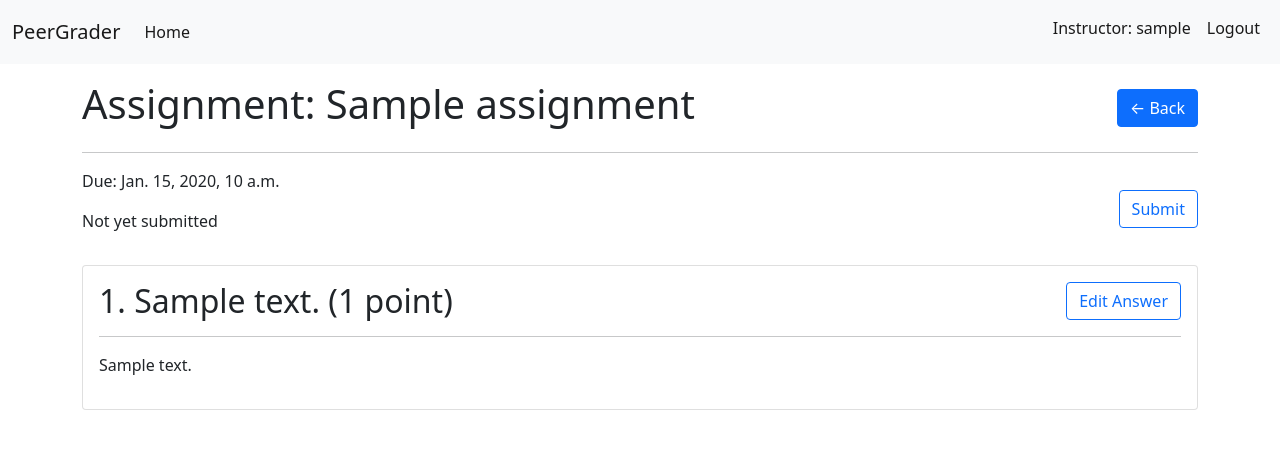
After one commit to andre-dom/PeerGrader, a Django app: a page that uses assignments/templates/review/edit_graded_assignment_view.html in a window 1280 px wide. The commit adds this page. Shown: the top 449 px of the page. Run offline with Django 3.2, Linux system fonts and the light colour scheme; a user stored in the database is signed in; tables that the repository leaves empty hold one stand-in row (values such as "Sample post").

Commit message:
peer review overview page added

```diff
--- a/assignments/models.py
+++ b/assignments/models.py
@@ -77,7 +77,7 @@ class Assignment(models.Model):
                     student = random.choice(students)
                 assignedStudents.append((student, ))
 
-                graded_assignment_submission = GradedAssignmentSubmission.objects.create(assignment_submission=assignment_submission, grader=student, assignment=self)
+                graded_assignment_submission = GradedAssignmentSubmission.objects.create(assignment_submission=assignment_submission, grader=student, assignment=self, index=len(student.peer_reviews.all())+1)
                 for question_submission in assignment_submission.question_submissions.all():
                     GradedQuestionSubmission.objects.create(GradedAssignmentSubmission=graded_assignment_submission, QuestionSubmission=question_submission)
 
@@ -139,11 +139,12 @@ class GradedAssignmentSubmission(models.Model):
                                on_delete=models.CASCADE,
                                limit_choices_to={'is_instructor': False}, )
     is_submitted = models.BooleanField(default=False)
+    index = models.IntegerField(validators=[MinValueValidator(1)])
 
 
 class GradedQuestionSubmission(models.Model):
     points = models.IntegerField(default=-1, )
     GradedAssignmentSubmission = models.ForeignKey('GradedAssignmentSubmission', related_name='graded_question_submissions',
                                                    on_delete=models.CASCADE, )
-    QuestionSubmission = models.ForeignKey('QuestionSubmission', related_name='graded_question_submissions',
+    question_submission = models.ForeignKey('QuestionSubmission', related_name='graded_question_submissions',
                                            on_delete=models.CASCADE, )
--- /dev/null
+++ b/assignments/templates/review/edit_graded_assignment_view.html
@@ -0,0 +1,45 @@
+{% extends "base.html" %}
+{% block content %}
+    <div>
+        <div class="d-flex justify-content-between align-items-center">
+            <h1>Assignment: {{ assignment.name }}</h1>
+            <a class="btn btn-primary" href="{% url 'courses:view_course' assignment.course.slug %}">← Back</a>
+        </div>
+        <hr>
+        <div class="d-flex justify-content-between align-items-center">
+            <div>
+                <p>Due: {{ assignment.due_date }}</p>
+                {% if assignment_submission.is_submitted %}
+                    <p>Last submitted at: {{ assignment_submission.submitted_at }}</p>
+                {% else %}
+                    <p>Not yet submitted</p>
+                {% endif %}
+            </div>
+            <a href="{% url 'assignments:submit_submission' assignment.slug %}"
+               class="btn btn-outline-primary">Submit</a>
+        </div>
+    </div>
+    {% if graded_question_submissions.all %}
+        {% for graded_question_submission in graded_question_submissions.all %}
+            <div class="card mt-3 p-3">
+                <div class="d-flex justify-content-between align-items-center">
+                    <div>
+                        <h2 class="d-inline">{{ graded_question_submission.question_submission.question.index }}. {{ graded_question_submission.question_submission.question.question_body }}
+                            ({{ graded_question_submission.question_submission.question.point_value }}
+                            point{{ graded_question_submission.question_submission.question.point_value|pluralize }})</h2>
+                    </div>
+                    <div>
+                        <a href="{% url 'assignments:edit_submission' assignment.slug question_submission.question.index %}"
+                           class="btn btn-outline-primary">Edit Answer</a>
+                    </div>
+                </div>
+                <hr>
+                <div>
+                    <p>{{ graded_question_submission.question_submission.answer_body }}</p>
+                </div>
+            </div>
+        {% endfor %}
+    {% else %}
+        <h3>There are no questions.</h3>
+    {% endif %}
+{% endblock content %}
--- a/assignments/urls.py
+++ b/assignments/urls.py
@@ -16,4 +16,5 @@ urlpatterns = [
          name='delete_question'),
     path('<slug:assignment_slug>/submission/<int:index>', assignments.views.question_submission_edit_view, name='edit_submission'),
     path('<slug:assignment_slug>/submission/submit', assignments.views.submit_submission_view, name='submit_submission'),
+    path('<slug:assignment_slug>/review/<int:index>', assignments.views.edit_graded_assignment_submission_view, name='edit_graded_assignment_submission_view'),
 ]
--- a/assignments/views.py
+++ b/assignments/views.py
@@ -313,6 +313,44 @@ class SubmitSubmission(UpdateView):
         return reverse_lazy('assignments:view_assignment', kwargs={'slug': self.kwargs['assignment_slug']})
 
 
+class EditGradedAssignmentSubmissionView(DetailView):
+    model = GradedAssignmentSubmission
+    template_name = 'review/edit_graded_assignment_view.html'
+    success_url = "/"
+
+    def get_object(self):
+        assignment = Assignment.objects.get(slug=self.kwargs['assignment_slug'])
+        graded_assignment_submissions = GradedAssignmentSubmission.objects.get(grader=self.request.user,
+                                                                               index=self.kwargs['index'],
+                                                                               assignment=assignment)
+        return graded_assignment_submissions
+
+    def get_context_data(self, **kwargs):
+        context = super(EditGradedAssignmentSubmissionView, self).get_context_data(**kwargs)
+        user = self.request.user
+        assignment = Assignment.objects.get(slug=self.kwargs['assignment_slug'])
+        graded_assignment_submissions = GradedAssignmentSubmission.objects.get(grader=user,
+                                                                               index=self.kwargs['index'],
+                                                                               assignment=assignment)
+        context.update({"assignment": assignment})
+        context.update({"graded_assignment_submission": graded_assignment_submissions})
+        context.update({"graded_question_submissions": graded_assignment_submissions.graded_question_submissions})
+        return context
+
+    def dispatch(self, request, *args, **kwargs):
+        # validate user
+        assignment = Assignment.objects.get(slug=self.kwargs['assignment_slug'])
+        course = assignment.course
+        user = request.user
+        if user not in course.students.all():
+            return redirect('/')
+        else:
+            return super(EditGradedAssignmentSubmissionView, self).dispatch(request, *args, **kwargs)
+
+    def get_success_url(self, **kwargs):
+        return reverse_lazy('assignments:view_assignment', kwargs={'slug': self.kwargs['assignment_slug']})
+
+
 assignment_detail_view = login_required(AssignmentView.as_view())
 assignment_create_view = login_required(CreateAssignment.as_view())
 assignment_delete_view = login_required(DeleteAssignment.as_view())
@@ -324,5 +362,7 @@ question_edit_view = login_required(EditQuestion.as_view())
 question_create_view = login_required(CreateQuestion.as_view())
 question_delete_view = login_required(DeleteQuestion.as_view())
 
+edit_graded_assignment_submission_view = login_required(EditGradedAssignmentSubmissionView.as_view())
+
 question_submission_edit_view = login_required(EditQuestionSubmission.as_view())
 submit_submission_view = login_required(SubmitSubmission.as_view())
```
Also changed, not shown: assignments/templates/assignments/closed/student_assignment_view.html (+4 -9 lines), assignments/migrations/0015_auto_20211111_2351.py (added).
